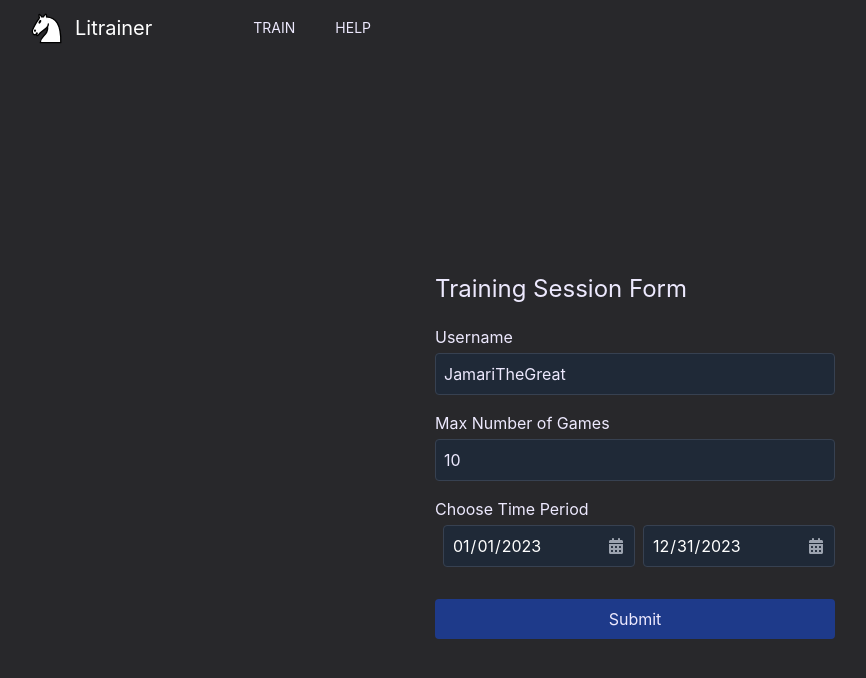
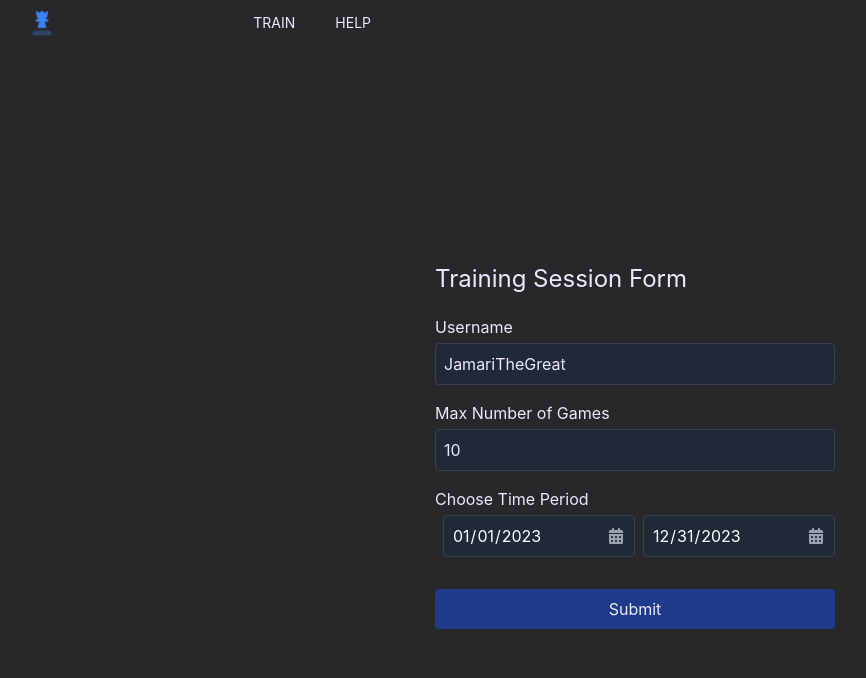
Before and after one commit to JamarTG/litrainer, a React (Vite) app: page / in a window 1280 px wide. Shown: the top 678 px of the page, without its empty margins (5-871 px from the left). Built offline with nearby package versions, Linux system fonts and the light colour scheme.

Commit message:
Change Logo

```diff
--- a/index.html
+++ b/index.html
@@ -2,7 +2,7 @@
 <html lang="en">
   <head>
     <meta charset="UTF-8" />
-    <link rel="icon" type="image/svg+xml" href="/logo.svg" />
+    <link rel="icon" type="image/svg+xml" href="/logo.png" />
     <meta name="viewport" content="width=device-width, initial-scale=1.0" />
     <link href="./src/output.css" rel="stylesheet" />
     <title>Litrainer</title>
--- a/src/components/ui/Navbar.tsx
+++ b/src/components/ui/Navbar.tsx
@@ -3,22 +3,14 @@ import { Link } from "react-router-dom";
 
 const Navbar: React.FC = () => {
   return (
-    <div
-      className="w-96 sticky overflow-x-hidden flex justify-between items-center h-full"
-    >
+    <div className="w-96 sticky overflow-x-hidden flex justify-between items-center h-full">
       <div className="flex items-center">
         <div className="relative flex pl-6">
-          <Link to="/" className="flex items-center p-2 text-lg">
-            {/* <FontAwesomeIcon
-              icon={faChessKnight}
-              className="relative text-2xl z-10"
-              style={{ color: "#bababa" }}
-            /> */}
-            <img src="/logo.svg" width={40} alt="" />
+          <Link to="/" className="flex items-center p-2 text-xl">
+            <img src="/logo.png" width={30} alt="" className="border-1/2"/>
             <span className="noto relative text-white z-10 ml-2 text-xl whitespace-nowrap">
-              Litrainer
+
             </span>
-
           </Link>
         </div>
       </div>
@@ -26,13 +18,11 @@ const Navbar: React.FC = () => {
         <ul className="flex space-x-4">
           <li>
             <Link to="/train" className="flex items-center p-2 text-lg">
-
               <span className="whitespace-nowrap text-sm ml-2">TRAIN</span>
             </Link>
           </li>
           <li>
             <Link to="/help" className="flex items-center p-2 text-lg">
-
               <span className="whitespace-nowrap text-sm ml-2">HELP</span>
             </Link>
           </li>
```
